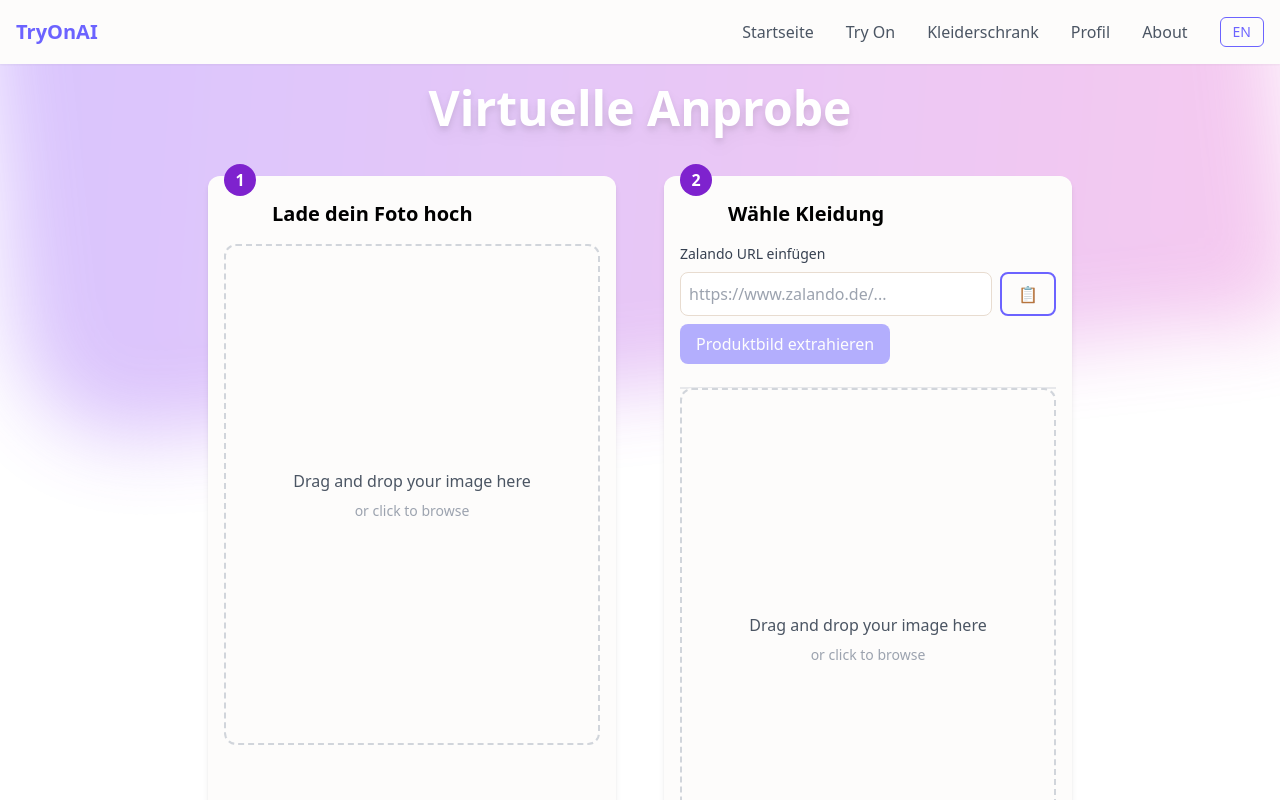
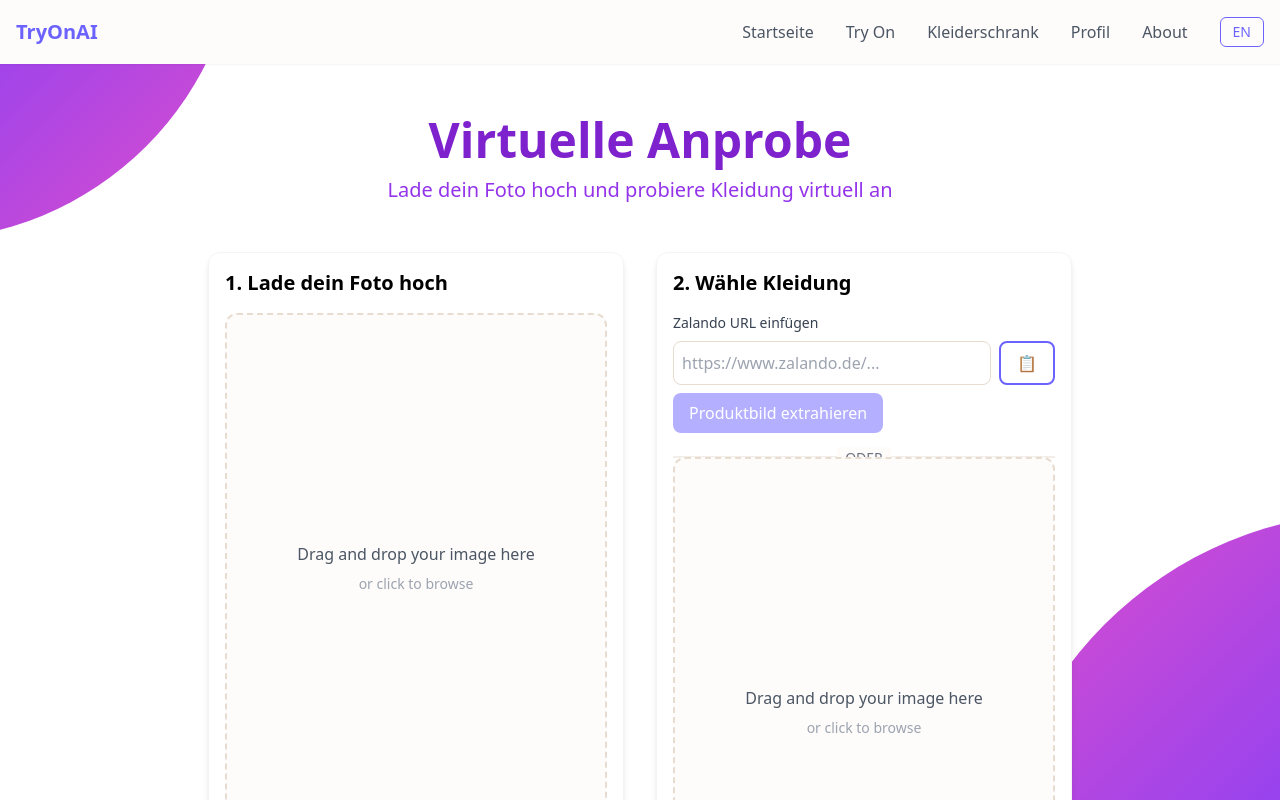
Before and after one commit to Kirschdieb/TryOnAI, a React (Vite) app: page /try-on in a window 1280 px wide. Shown: the top 800 px of the page. Built offline with nearby package versions, Linux system fonts and the light colour scheme.

Commit message:
UI Try on seiten

```diff
--- a/src/components/pages/HomeUpload.jsx
+++ b/src/components/pages/HomeUpload.jsx
@@ -155,34 +155,50 @@ export default function HomeUpload() {
   };
 
   return (
-    <section className="relative overflow-hidden">
-      {/* Custom Purple Gradient Background */}
+    <div className="relative min-h-screen overflow-hidden">
+      {/* Decorative curved elements - small and corner-only */}
+
+      {/* Top left curved element */}
       <div
-        className="fixed -top-24 left-1/2 -translate-x-1/2 w-screen h-1/2-screen -z-20 rotate-[-6deg] rounded-bl-[120px]"
+        className="fixed top-0 left-0 w-80 h-80 -translate-x-20 -translate-y-20 -z-10"
         style={{
-          background: 'linear-gradient(100deg, #7f3ffb 0%, #e14eca 100%)',
-          minWidth: '100vw',
+          background: 'linear-gradient(135deg, #7f3ffb 0%, #e14eca 100%)',
+          borderRadius: '0 0 100% 0',
+          transform: 'translate(-25%, -25%)',
         }}
         aria-hidden="true"
       />
-      {/* Soft shadow for depth */}
+
+      {/* Bottom right curved element */}
       <div
-        className="fixed -top-24 left-1/2 -translate-x-1/2 w-screen h-[60vh] -z-30 rotate-[-6deg] rounded-bl-[120px] opacity-30 blur-2xl"
-        style={{ background: 'linear-gradient(100deg, #7f3ffb 0%, #e14eca 100%)', minWidth: '100vw' }}
+        className="fixed bottom-0 right-0 w-96 h-96 translate-x-24 translate-y-24 -z-10"
+        style={{
+          background: 'linear-gradient(315deg, #7f3ffb 0%, #e14eca 100%)',
+          borderRadius: '100% 0 0 0',
+          transform: 'translate(25%, 25%)',
+        }}
+        aria-hidden="true"
       />
-      <div className="max-w-4xl mx-auto px-4">
-        <h1 className="text-4xl md:text-5xl font-bold text-center mb-12 text-white drop-shadow-lg">
+
+      <div className="max-w-4xl mx-auto px-4 py-8 relative z-10">
+        {/* Page Title */}
+        <div className="text-center mb-12">
+          <h1 className="text-4xl md:text-5xl font-bold text-purple-700 mb-4">
             {t('home.virtualTryOn')}
           </h1>
-        <div className="grid md:grid-cols-2 gap-12">
+          <p className="text-xl text-purple-600 max-w-3xl mx-auto">
+            {t('home.subtitle')}
+          </p>
+        </div>
+
+        <div className="grid md:grid-cols-2 gap-8">
         {/* User Photo Upload */}
-          <Card className="relative hover:shadow-lg transition-shadow duration-200">
-            <span className="absolute -top-3 left-4 bg-purple-700 text-white rounded-full w-8 h-8 flex items-center justify-center font-bold">1</span>
-            <h2 className="text-xl font-semibold mb-4 mt-2 pl-12">{t('home.uploadYourPhoto')}</h2>
+        <Card>
+          <h2 className="text-xl font-semibold mb-4">{t('home.uploadYourPhoto')}</h2>
           <div className="relative aspect-[3/4] mb-4">
             <DropZone
               onFileSelect={setUserPhotoFile} // setUserPhotoFile will receive the File object
-                className="w-full h-full rounded-lg border-2 border-dashed border-gray-300"
+              className="w-full h-full"
             />
             {userPhotoPreviewUrl && (
               <div className="absolute inset-0 pointer-events-none">
@@ -197,9 +213,8 @@ export default function HomeUpload() {
         </Card>
 
         {/* Clothing Upload */}
-          <Card className="relative hover:shadow-lg transition-shadow duration-200">
-            <span className="absolute -top-3 left-4 bg-purple-700 text-white rounded-full w-8 h-8 flex items-center justify-center font-bold">2</span>
-            <h2 className="text-xl font-semibold mb-4 mt-2 pl-12">{t('home.chooseClothing')}</h2>
+        <Card>
+          <h2 className="text-xl font-semibold mb-4">{t('home.chooseClothing')}</h2>
 
           {/* Zalando URL Input */}
           <div className="mb-6">
@@ -238,9 +253,12 @@ export default function HomeUpload() {
             {extractError && <p className="text-sm text-red-600 mt-1">{extractError}</p>}
           </div>
 
-            <div className="relative mt-6">
+          <div className="relative">
             <div className="absolute inset-x-0 top-1/2 -translate-y-1/2">
-                <div className="border-t border-gray-300"></div>
+              <div className="border-t border-cream-300"></div>
+              <div className="absolute inset-0 flex items-center justify-center">
+                <span className="bg-cream-100 px-2 text-sm text-gray-500">{t('home.or')}</span>
+              </div>
             </div>
           </div>
 
@@ -250,8 +268,11 @@ export default function HomeUpload() {
               <DropZone
                 onFileSelect={(file) => {
                   setClothPhotoFile(file);
+                  // Zalando URL zurücksetzen wenn File hochgeladen wird
+                  setLocalZalandoUrl('');
+                  setHomeZalandoUrl('');
                 }}
-                  className="w-full h-full rounded-lg border-2 border-dashed border-gray-300"
+                className="w-full h-full"
               />
               {localClothPhotoUrl && ( // Use localClothPhotoUrl for condition
                 <div className="absolute inset-0 pointer-events-none">
@@ -272,12 +293,12 @@ export default function HomeUpload() {
         <Button
           onClick={handleTryOn}
           disabled={!isValid}
-            className="bg-purple-700 text-white hover:bg-purple-800 px-8 py-3 rounded-lg transition-colors duration-200 w-full md:w-auto"
+          className="w-full md:w-auto"
         >
           {t('home.tryOn')}
         </Button>
       </div>
       </div>
-    </section>
+    </div>
   );
 }
--- a/src/components/pages/TryOnStudio.jsx
+++ b/src/components/pages/TryOnStudio.jsx
@@ -274,8 +274,42 @@ const Studio = () => {
   };
 
   return (
-    <>
-      <div className="max-w-7xl mx-auto">
+    <div className="relative overflow-hidden min-h-screen">
+      {/* Decorative curved elements - small and corner-only */}
+
+      {/* Top left curved element */}
+      <div
+        className="fixed top-0 left-0 w-80 h-80 -translate-x-20 -translate-y-20 -z-10"
+        style={{
+          background: 'linear-gradient(135deg, #7f3ffb 0%, #e14eca 100%)',
+          borderRadius: '0 0 100% 0',
+          transform: 'translate(-25%, -25%)',
+        }}
+        aria-hidden="true"
+      />
+
+      {/* Bottom right curved element */}
+      <div
+        className="fixed bottom-0 right-0 w-96 h-96 translate-x-24 translate-y-24 -z-10"
+        style={{
+          background: 'linear-gradient(315deg, #7f3ffb 0%, #e14eca 100%)',
+          borderRadius: '100% 0 0 0',
+          transform: 'translate(25%, 25%)',
+        }}
+        aria-hidden="true"
+      />
+
+      <div className="max-w-7xl mx-auto relative z-10 px-4 py-8">
+        {/* Page Title */}
+        <div className="text-center mb-12">
+          <h1 className="text-4xl md:text-5xl font-bold text-purple-700 mb-4">
+            {t('studio.title')}
+          </h1>
+          <p className="text-xl text-purple-600 max-w-3xl mx-auto">
+            {t('studio.subtitle')}
+          </p>
+        </div>
+
         <div className="grid md:grid-cols-3 gap-8">
           {/* Column 1: Dein Foto */}
           <Card>
@@ -476,7 +510,7 @@ const Studio = () => {
           </Button>
         </div>
       </div>
-    </>
+    </div>
   );
 }
 
--- a/src/components/ui/Card.jsx
+++ b/src/components/ui/Card.jsx
@@ -1,5 +1,5 @@
 export default function Card({ children, onClick, className = '' }) {
-  const baseClasses = 'bg-cream-100 rounded-xl shadow-md p-4 transition-all duration-200';
+  const baseClasses = 'bg-white rounded-xl shadow-md p-4 transition-all duration-200 border border-gray-100';
   const interactiveClasses = onClick ? 'cursor-pointer hover:translate-y-[-4px] hover:shadow-lg' : '';
 
   return (
--- a/src/contexts/LanguageContext.jsx
+++ b/src/contexts/LanguageContext.jsx
@@ -49,14 +49,6 @@ const translations = {
     'landing.faq.a2': 'Wir unterstützen JPG, PNG und GIF.',
     'landing.faq.q3': 'Ist meine Privatsphäre sicher?',
     'landing.faq.a3': 'Ja, alle Bilder werden verschlüsselt und nur temporär verarbeitet.',
-    // Testimonials
-    'landing.testimonials.title': 'Was unsere Nutzer sagen',
-    'landing.testimonials.u1.name': 'Max Mustermann',
-    'landing.testimonials.u1.quote': 'TryOnAI hat mein Online-Shopping revolutioniert – so kann ich Kleidung endlich sorgenfrei kaufen!',
-    'landing.testimonials.u2.name': 'Lisa Beispiel',
-    'landing.testimonials.u2.quote': 'Die virtuelle Anprobe ist unglaublich realistisch und einfach zu bedienen.',
-    'landing.testimonials.u3.name': 'John Doe',
-    'landing.testimonials.u3.quote': 'Schnell, präzise und macht Spaß – absolute Empfehlung!',
 
     // Home/Try-On Page
     'home.title': 'KI-gestützte Anprobe',
@@ -67,8 +59,8 @@ const translations = {
     'home.generateButton': 'Anprobe generieren',
     'home.clipboardPrompt': 'Möchtest du diesen Link für die Anprobe verwenden?',
     'home.virtualTryOn': 'Virtuelle Anprobe',
-    'home.uploadYourPhoto': 'Lade dein Foto hoch',
-    'home.chooseClothing': 'Wähle Kleidung',
+    'home.uploadYourPhoto': '1. Lade dein Foto hoch',
+    'home.chooseClothing': '2. Wähle Kleidung',
     'home.pasteZalandoUrl': 'Zalando URL einfügen',
     'home.zalandoPlaceholder': 'https://www.zalando.de/...',
     'home.extracting': 'Extrahiere...',
@@ -147,6 +139,23 @@ const translations = {
     'profile.importError': 'Fehler beim Importieren des Profils',
 
     // Try-On Studio
+    'studio.title': 'Try-On Studio',
+    'studio.subtitle': 'Erstelle deine perfekte virtuelle Anprobe mit KI-Power',
+    'studio.poseTitle': 'Pose wählen',
+    'studio.backgroundTitle': 'Hintergrund wählen',
+    'studio.qualityTitle': 'Bildqualität',
+    'studio.qualityDescription': 'Wähle die gewünschte Qualität (höhere Qualität = längere Generierungszeit)',
+    'studio.qualityLow': 'Niedrig (schnell)',
+    'studio.qualityMedium': 'Mittel (empfohlen)',
+    'studio.qualityHigh': 'Hoch (langsam)',
+    'studio.saveTitle': 'Bild speichern',
+    'studio.saveDescription1': 'Das Bild wird automatisch in ',
+    'studio.saveDescriptionBold': '"Generierte Bilder"',
+    'studio.saveDescription2': ' gespeichert. Optional kannst du es zusätzlich in einem anderen Album speichern.',
+    'studio.saveToAlbumLabel': 'Zusätzlich speichern in:',
+    'studio.selectAlbum': 'Album wählen...',
+    'studio.saveButton': 'Speichern',
+    'studio.saveButtonSaved': 'Gespeichert ✓',
     'studio.generating': 'Generiere...',
     'studio.tryAgain': 'Erneut versuchen',
     'studio.saveToCloset': 'In Kleiderschrank speichern',
@@ -260,14 +269,6 @@ const translations = {
     'landing.faq.a2': 'We support JPG, PNG, and GIF.',
     'landing.faq.q3': 'Is my privacy protected?',
     'landing.faq.a3': 'Yes, all images are encrypted and processed temporarily only.',
-    // Testimonials
-    'landing.testimonials.title': 'Testimonials',
-    'landing.testimonials.u1.name': 'Max Mustermann',
-    'landing.testimonials.u1.quote': 'TryOnAI has revolutionized my online shopping – now I can buy clothes worry-free!',
-    'landing.testimonials.u2.name': 'Lisa Example',
-    'landing.testimonials.u2.quote': 'The virtual try-on is incredibly realistic and easy to use.',
-    'landing.testimonials.u3.name': 'John Doe',
-    'landing.testimonials.u3.quote': 'Fast, accurate and fun – highly recommend!',
 
     // Home/Try-On Page
     'home.title': 'AI-Powered Try-On',
@@ -358,6 +359,8 @@ const translations = {
     'profile.importError': 'Error importing profile',
 
     // Try-On Studio
+    'studio.title': 'Try-On Studio',
+    'studio.subtitle': 'Create your perfect virtual try-on with AI power',
     'studio.generating': 'Generating...',
     'studio.tryAgain': 'Try Again',
     'studio.saveToCloset': 'Save to Closet',
```
Lines whose indentation alone changed are shown as unchanged.
